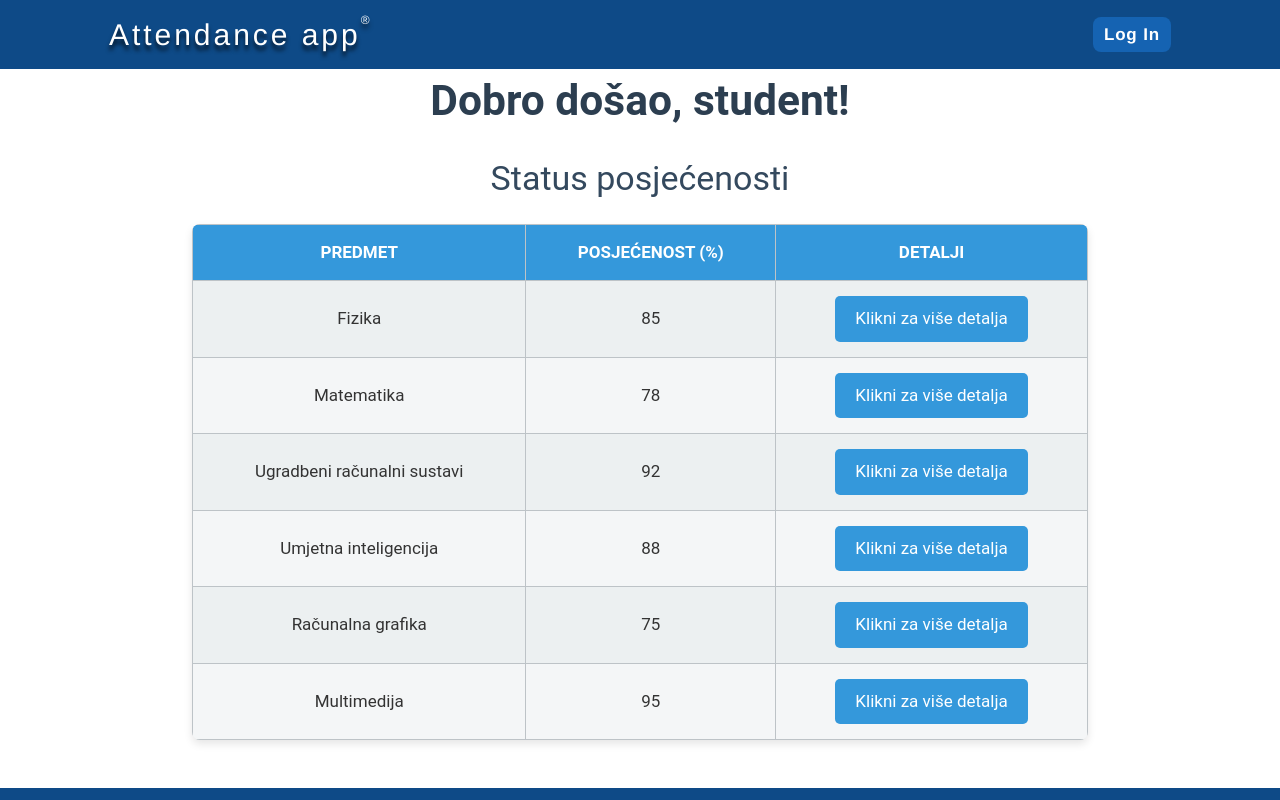
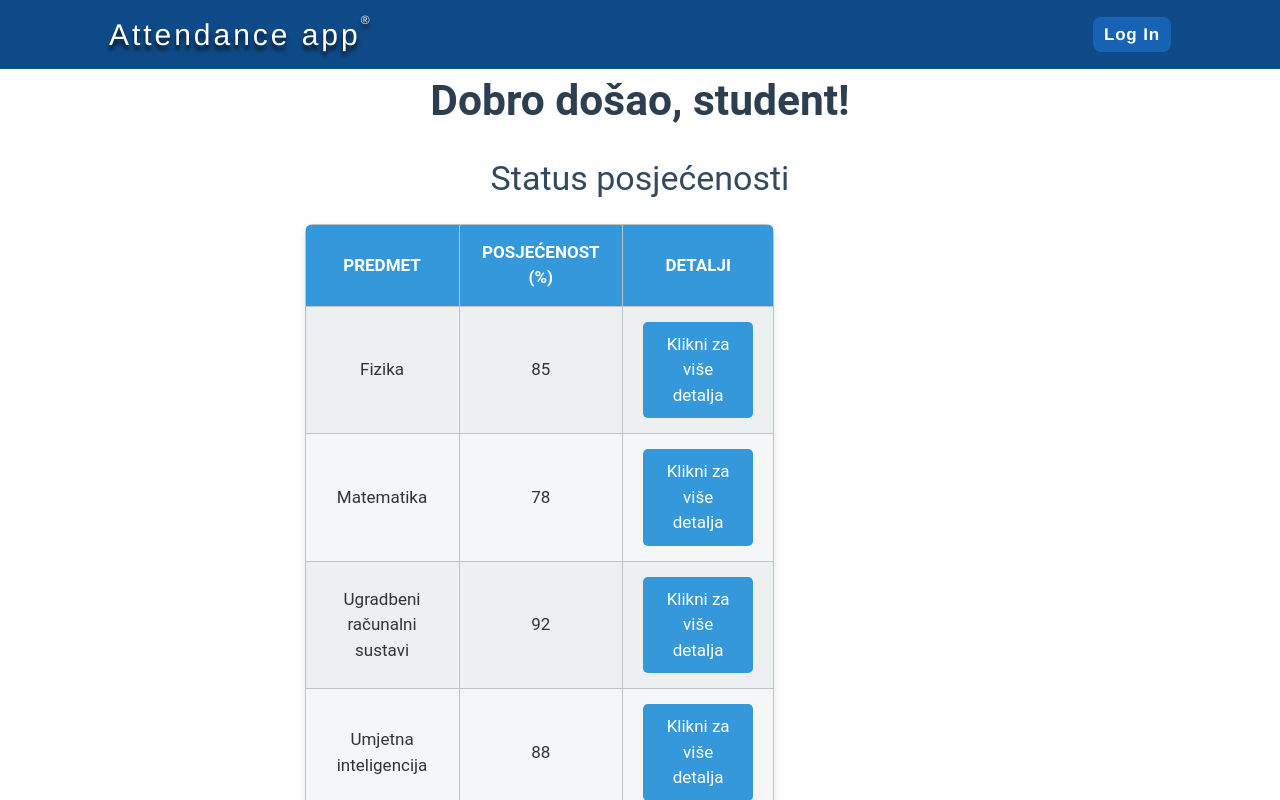
Before and after one commit to sstrinic/URS-seminar, a Next.js app: page /student-status in a window 1280 px wide. Shown: the top 800 px of the page. Built offline with nearby package versions, Linux system fonts and the light colour scheme.

Commit message:
Update page.tsx

```diff
--- a/app/student-status/page.tsx
+++ b/app/student-status/page.tsx
@@ -40,6 +40,7 @@ const StudentStatus: React.FC = () => {
     <div className={styles.studentStatusContainer}>
       <h1>Dobro došao, student!</h1>
       <h2>Status posjećenosti</h2>
+      <div className={styles.tableWrapper}>
         <table>
           <thead>
             <tr>
@@ -60,8 +61,10 @@ const StudentStatus: React.FC = () => {
             ))}
           </tbody>
         </table>
+      </div>
       {selectedCourse && (
-        <div className={styles.courseDetails}>
+        <div className={styles.modalOverlay}>
+          <div className={styles.modalContent}>
             <button onClick={handleCloseClick} className={styles.closeButton}>X</button>
             <h3>Detalji za predmet: {selectedCourse.name}</h3>
             <p>
@@ -69,6 +72,7 @@ const StudentStatus: React.FC = () => {
             </p>
             <p>Profesor: {selectedCourse.professor}</p>
           </div>
+        </div>
       )}
     </div>
   );
```
Lines whose indentation alone changed are shown as unchanged.
